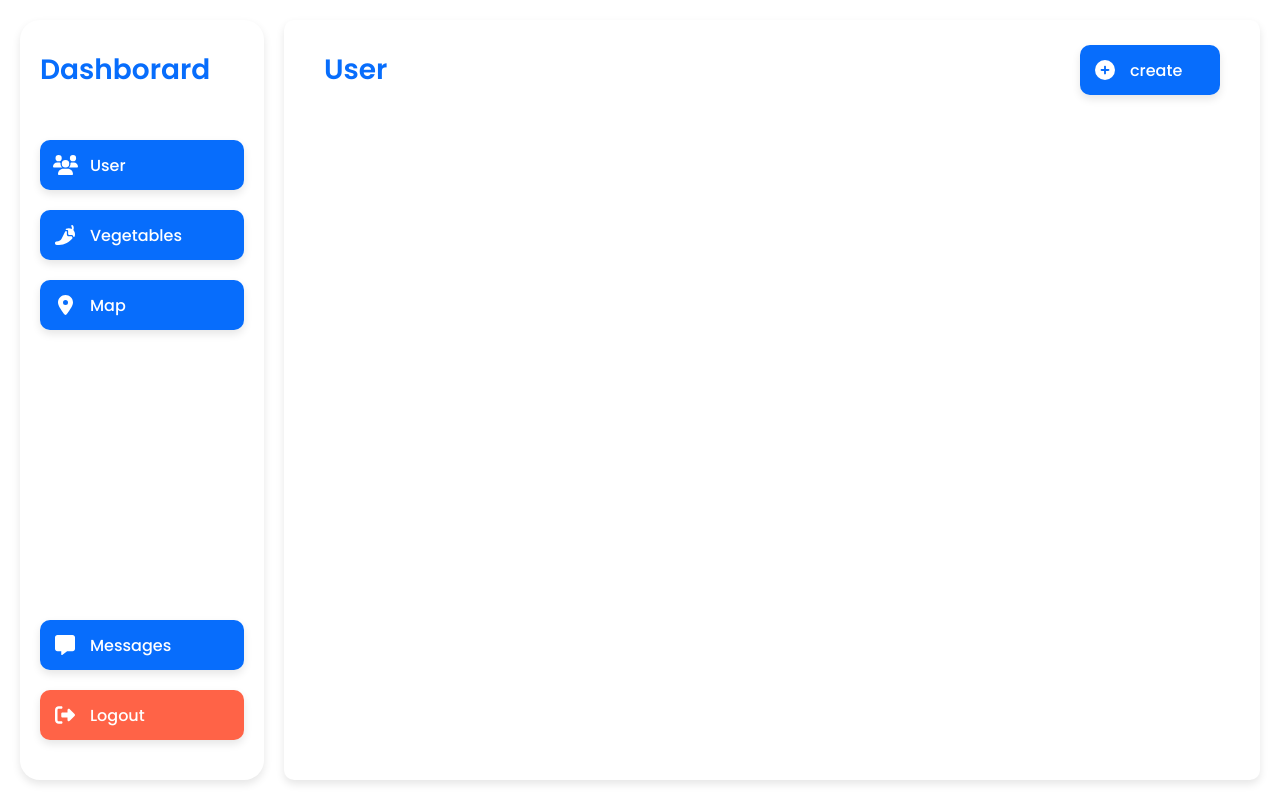
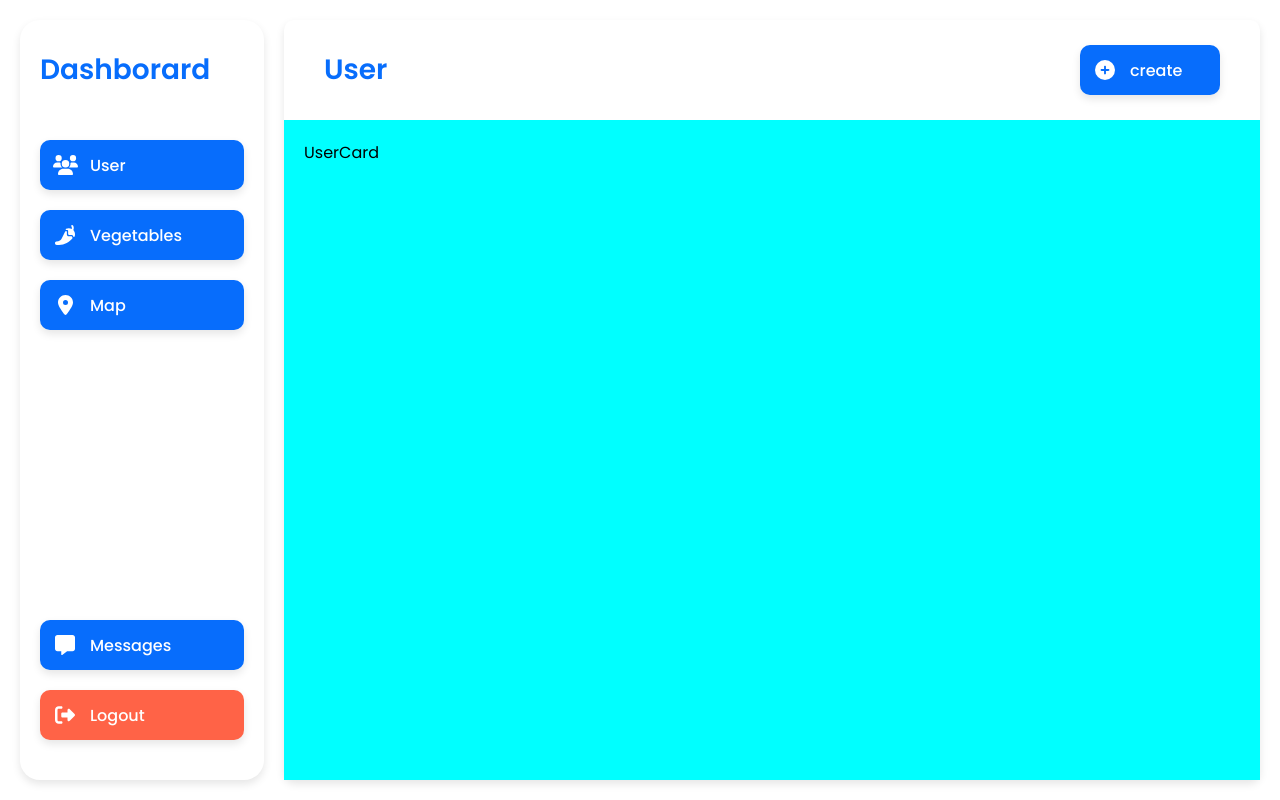
Before and after one commit to anirudh-mk/agriculture-automation-using-iot-frontend-web, a React (Vite) app: page / in a window 1280 px wide. Built offline with nearby package versions, Linux system fonts and the light colour scheme.

Commit message:
feat(UserDetailsCard):UserCard added

```diff
--- a/components/userDetailsCard/UserDetailsCard.css
+++ b/components/userDetailsCard/UserDetailsCard.css
@@ -1,36 +1,49 @@
-.userDetailsCardContainer{
+.userDetailsCardContainer {
     display: flex;
     flex-direction: column;
     width: 100%;
-    height:100%;
+    height: 100%;
     border-radius: 10px;
     background-color: #fff;
     box-shadow: 0 4px 8px rgba(0, 0, 0, 0.1);
     margin: 20px 0 20px 0;
 }
-.userDetailsCardTopContainer{
+
+.userDetailsCardTopContainer {
     display: flex;
     flex-direction: row;
     width: 100%;
     height: 100px;
 }
-.userDetailsCardTopHeadding{
+
+.userDetailsCardTopHeadding {
     display: flex;
     flex-direction: column;
     justify-content: center;
 }
-.userDetailsCardTopHeadding h1{
+
+.userDetailsCardTopHeadding h1 {
     padding-left: 40px;
     font-size: 28px;
     color: #076DFC;
 }
-.userDetailsCardCreateButtonContainer{
+
+.userDetailsCardCreateButtonContainer {
     display: flex;
     flex: 1;
     flex-direction: column;
     justify-content: center;
     align-items: end;
 }
-.userDetailsCardCreateButtonContainer{
+
+.userDetailsCardCreateButtonContainer {
     padding-right: 20px;
 }
+
+.userDetailsCardDetailsContainer {
+    display: flex;
+    flex-direction: column;
+    flex: 1;
+    background-color: aqua;
+    padding: 20px;
+}
--- a/components/userDetailsCard/UserDetailsCard.jsx
+++ b/components/userDetailsCard/UserDetailsCard.jsx
@@ -4,6 +4,7 @@ import { faCirclePlus } from "@fortawesome/free-solid-svg-icons";
 
 import IconButton from "../IconButton/IconButton";
 import UserCreateCard from "../UserCreateCard/UserCreateCard";
+import UserCard from "../UserCard/UserCard";
 
 function UserDetailsCard({}) {
   const [create, setCreate] = useState(false);
@@ -24,6 +25,7 @@ function UserDetailsCard({}) {
       }}
     >
       {!create && (
+        <>
           <div className="userDetailsCardTopContainer">
             <div className="userDetailsCardTopHeadding">
               <h1>User</h1>
@@ -40,6 +42,10 @@ function UserDetailsCard({}) {
               </div>
             </div>
           </div>
+          <div className="userDetailsCardDetailsContainer">
+            <UserCard />
+          </div>
+        </>
       )}
       {create && <UserCreateCard handleCloseButton={handleClose} />}
     </div>
```
Lines whose indentation alone changed are shown as unchanged.
